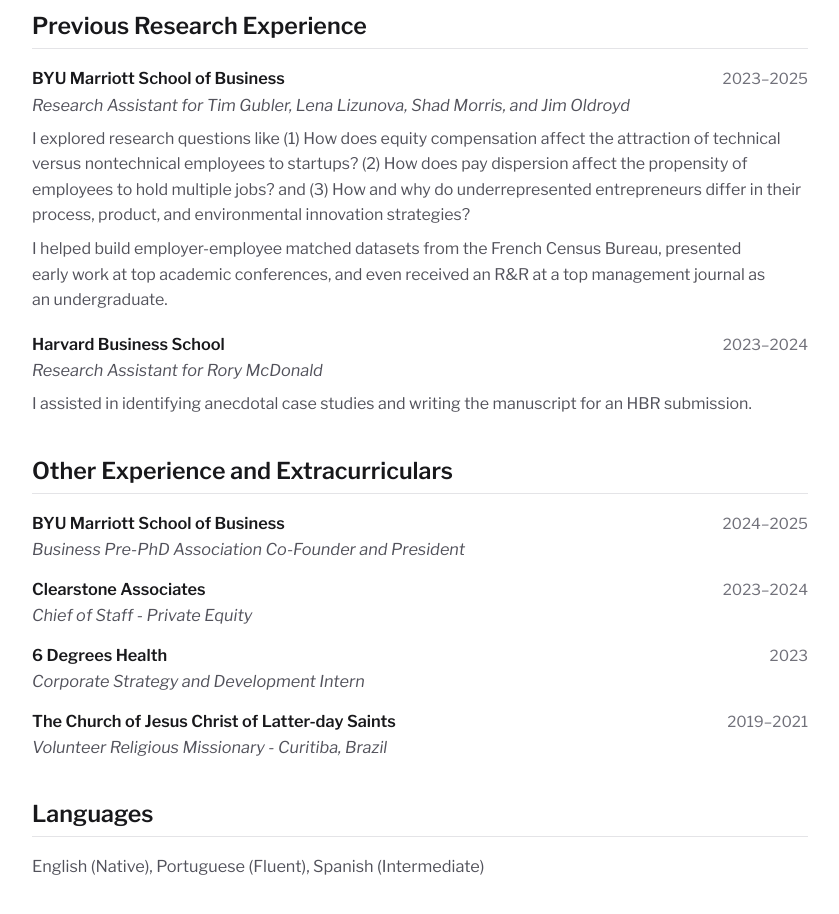
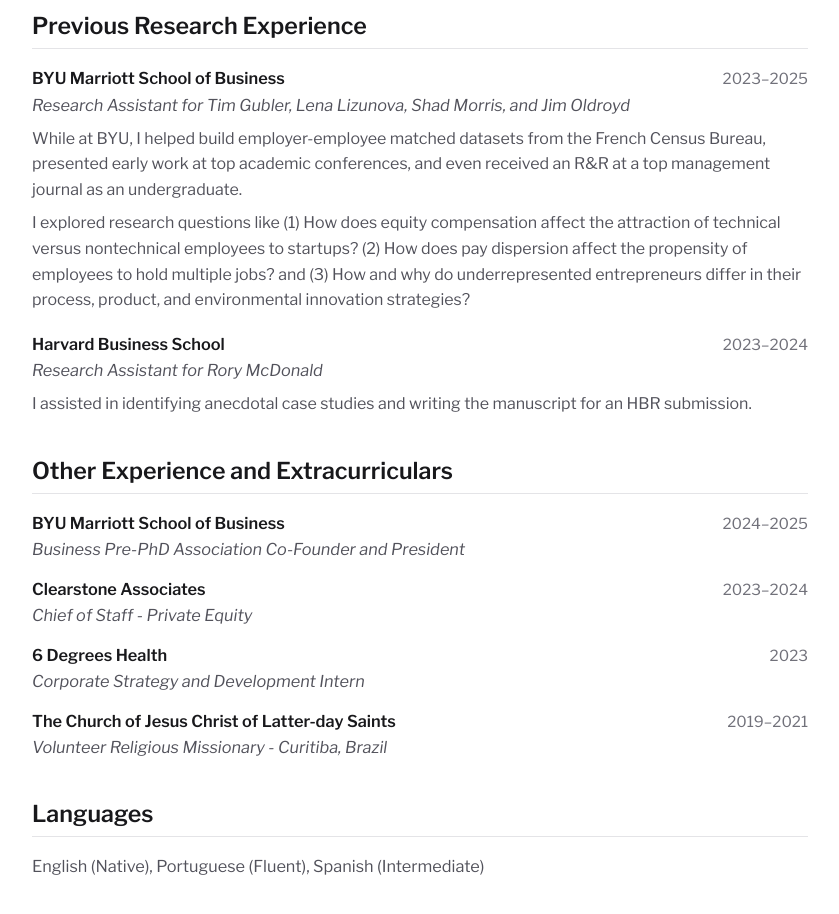
Before and after one commit to rylanmiller25/rylanmiller25.github.io, a plain HTML site: page cv.html in a window 1280 px wide. Shown: the part 1740-2654 px from the top of the page, without its empty margins (220-1059 px from the left). Drawn offline with nearby package versions, Linux system fonts and the light colour scheme.

Commit message:
CV: reorder BYU research paragraphs

```diff
--- a/cv.html
+++ b/cv.html
@@ -97,8 +97,8 @@
     <section class="cv-section">
       <h2>Previous Research Experience</h2>
       <div class="cv-row"><div><strong>BYU Marriott School of Business</strong><br><em>Research Assistant for Tim Gubler, Lena Lizunova, Shad Morris, and Jim Oldroyd</em></div><span class="cv-date">2023&ndash;2025</span></div>
+      <p class="cv-para">While at BYU, I helped build employer-employee matched datasets from the French Census Bureau, presented early work at top academic conferences, and even received an R&amp;R at a top management journal as an undergraduate.</p>
       <p class="cv-para">I explored research questions like (1) How does equity compensation affect the attraction of technical versus nontechnical employees to startups? (2) How does pay dispersion affect the propensity of employees to hold multiple jobs? and (3) How and why do underrepresented entrepreneurs differ in their process, product, and environmental innovation strategies?</p>
-      <p class="cv-para">I helped build employer-employee matched datasets from the French Census Bureau, presented early work at top academic conferences, and even received an R&amp;R at a top management journal as an undergraduate.</p>
       <div class="cv-row"><div><strong>Harvard Business School</strong><br><em>Research Assistant for Rory McDonald</em></div><span class="cv-date">2023&ndash;2024</span></div>
       <p class="cv-para">I assisted in identifying anecdotal case studies and writing the manuscript for an HBR submission.</p>
     </section>
```
Also changed, not shown: 1 other file.
